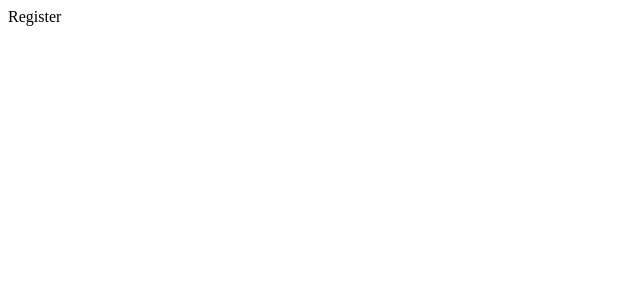
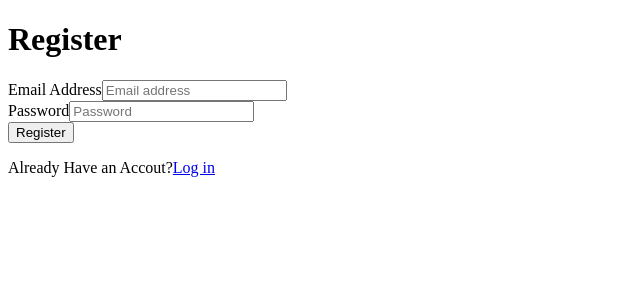
Before and after one commit to naeem-sarker/firebase-1.0, a React (Vite) app: page /register in a window 1280 px wide. Shown: the top 300 px of the page, without its empty margins (0-640 px from the left). Built offline with nearby package versions, Linux system fonts and the light colour scheme; no server answers.

Commit message:
feat: Setup Registration with Firebase

```diff
--- a/src/firebase.js
+++ b/src/firebase.js
@@ -2,16 +2,30 @@
 import { initializeApp } from "firebase/app";
 // TODO: Add SDKs for Firebase products that you want to use
 // https://firebase.google.com/docs/web/setup#available-libraries
+import { getAuth, createUserWithEmailAndPassword } from "firebase/auth";
 
 // Your web app's Firebase configuration
 const firebaseConfig = {
-    apiKey: import.meta.env.FIREBASE_API_KEY,
-    authDomain: import.meta.env.FIREBASE_AUTH_DOMAIN,
-    projectId: import.meta.env.FIREBASE_PROJECTID,
-    storageBucket: import.meta.env.FIREBASE_STORAGE_BUCKET,
-    messagingSenderId: import.meta.env.FIREBASE_MESSEGING_SENDERID,
-    appId: import.meta.env.FIREBASE_APPID
+    apiKey: import.meta.env.VITE_FIREBASE_API_KEY,
+    authDomain: import.meta.env.VITE_FIREBASE_AUTH_DOMAIN,
+    projectId: import.meta.env.VITE_FIREBASE_PROJECT_ID,
+    storageBucket: import.meta.env.VITE_FIREBASE_STORAGE_BUCKET,
+    messagingSenderId: import.meta.env.VITE_FIREBASE_MESSAGING_SENDER_ID,
+    appId: import.meta.env.VITE_FIREBASE_APP_ID
 };
 
 // Initialize Firebase
 const app = initializeApp(firebaseConfig);
+const auth = getAuth(app)
+
+const registerWithEmailAndPassword = async (email, password) => {
+    try {
+        const res = await createUserWithEmailAndPassword(auth, email, password);
+        const user = res.user;
+        return user;
+    } catch (err) {
+        console.error(err)
+    }
+}
+
+export { registerWithEmailAndPassword }
--- a/src/pages/Register.jsx
+++ b/src/pages/Register.jsx
@@ -1,9 +1,60 @@
-import React from 'react'
+import React, { useState } from "react";
+import { NavLink, useNavigate } from "react-router";
+import { registerWithEmailAndPassword } from "../firebase";
 
 const Register = () => {
+  const navigate = useNavigate();
+  const [email, setEmail] = useState();
+  const [password, setPassword] = useState();
+
+  const handleSubmit = async (e) => {
+    e.preventDefault();
+
+    try {
+      const user = await registerWithEmailAndPassword(email, password);
+      console.log(user);
+      navigate("/login");
+    } catch (err) {
+      console.log(err);
+    }
+  };
+
   return (
-    <div>Register</div>
-  )
-}
+    <div>
+      <h1>Register</h1>
+      <form>
+        <div>
+          <label htmlFor="email">Email Address</label>
+          <input
+            type="email"
+            id="email"
+            value={email}
+            onChange={(e) => setEmail(e.target.value)}
+            required
+            placeholder="Email address"
+          />
+        </div>
+        <div>
+          <label htmlFor="password">Password</label>
+          <input
+            type="password"
+            id="password"
+            value={password}
+            onChange={(e) => setPassword(e.target.value)}
+            required
+            placeholder="Password"
+          />
+        </div>
+        <button type="submit" onClick={handleSubmit}>
+          Register
+        </button>
+        <p>
+          Already Have an Accout?
+          <NavLink to="/login">Log in</NavLink>
+        </p>
+      </form>
+    </div>
+  );
+};
 
-export default Register
+export default Register;
```
Also changed, not shown: 1 other file (tests, documents, lock files or other folders).
